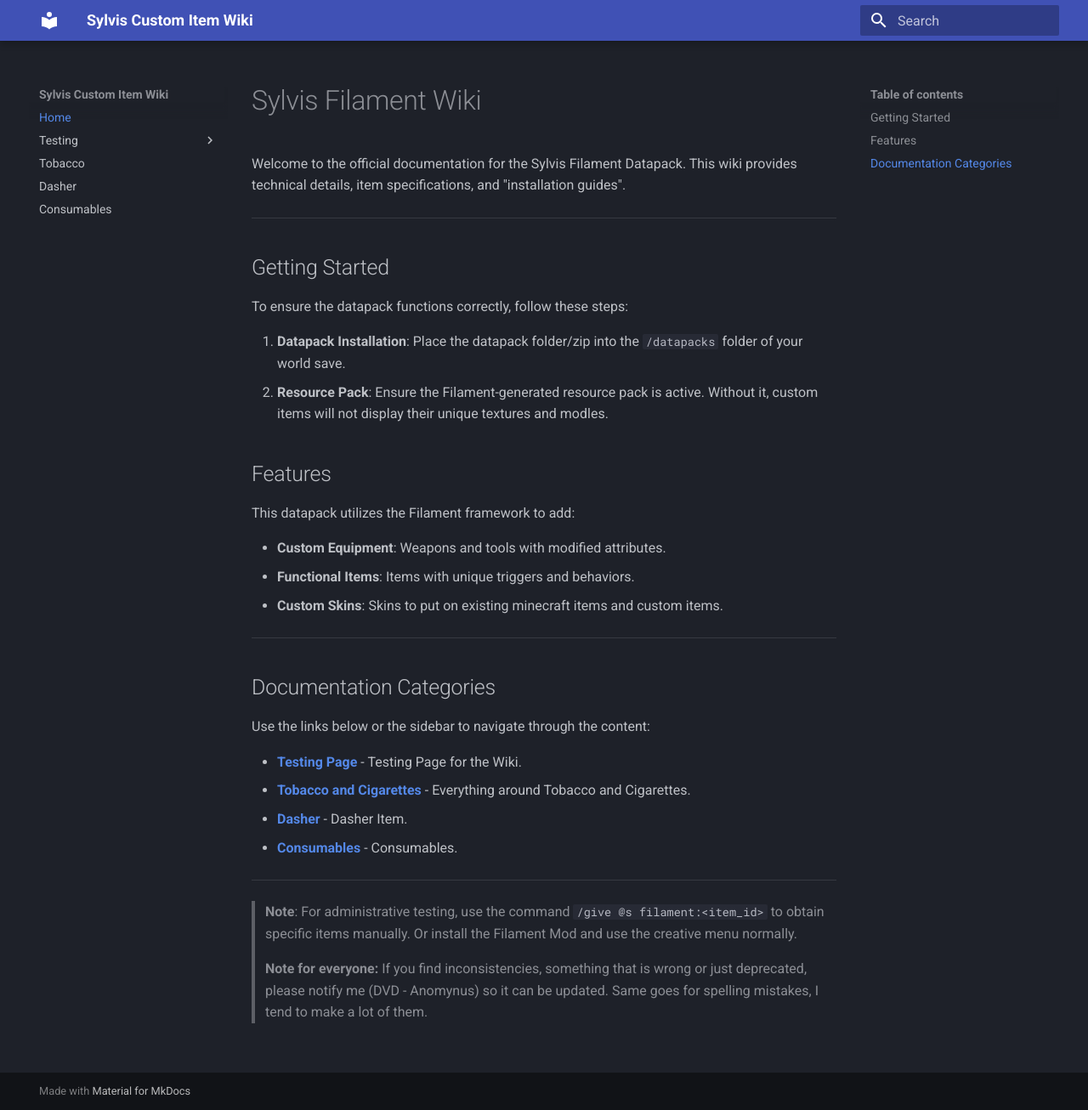
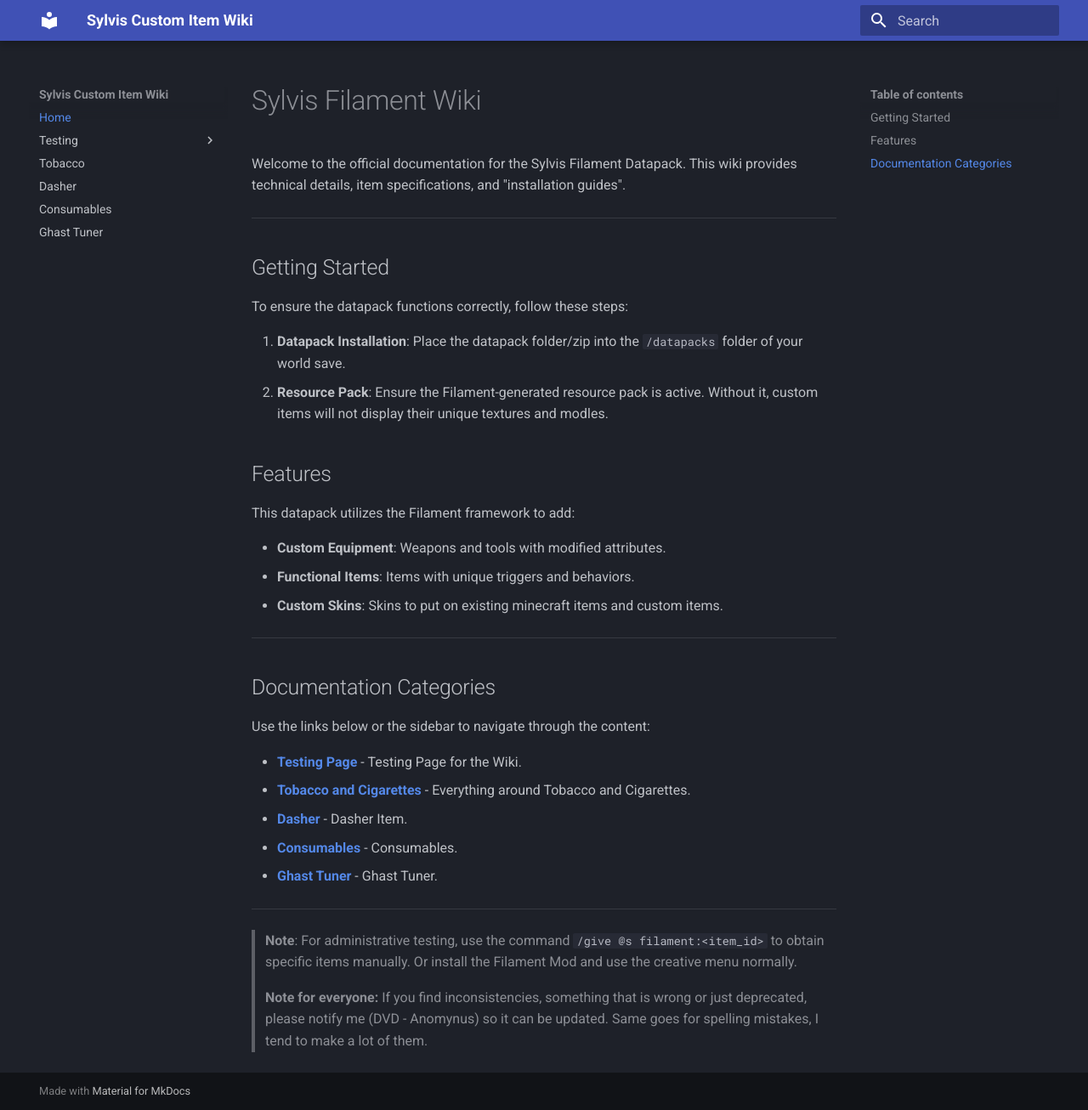
Before and after one commit to Doofid/Sylvis_Filament_Datapack, an MkDocs documentation site: the page built from docs/index.md, in a window 1280 px wide and 1306 px high. Shown: the whole window at 85% size. Built offline with MkDocs 1.6.1 and Material for MkDocs 9.7.7, drawn with Linux system fonts in a browser that asks for light colours.

Commit message:
added pages entry

```diff
--- a/docs/index.md
+++ b/docs/index.md
@@ -29,6 +29,7 @@ Use the links below or the sidebar to navigate through the content:
 * [**Tobacco and Cigarettes**](single_pages/tobacco.md) - Everything around Tobacco and Cigarettes.
 * [**Dasher**](single_pages/dasher.md) - Dasher Item.
 * [**Consumables**](single_pages/consumables.md) - Consumables.
+* [**Ghast Tuner**](single_pages/ghast_tuner.md) - Ghast Tuner.
 
 ---
 
--- a/mkdocs.yml
+++ b/mkdocs.yml
@@ -30,3 +30,4 @@ nav:
   - Tobacco: single_pages/tobacco.md
   - Dasher: single_pages/dasher.md
   - Consumables: single_pages/consumables.md
+  - Ghast Tuner: single_pages/ghast_tuner.md
```
